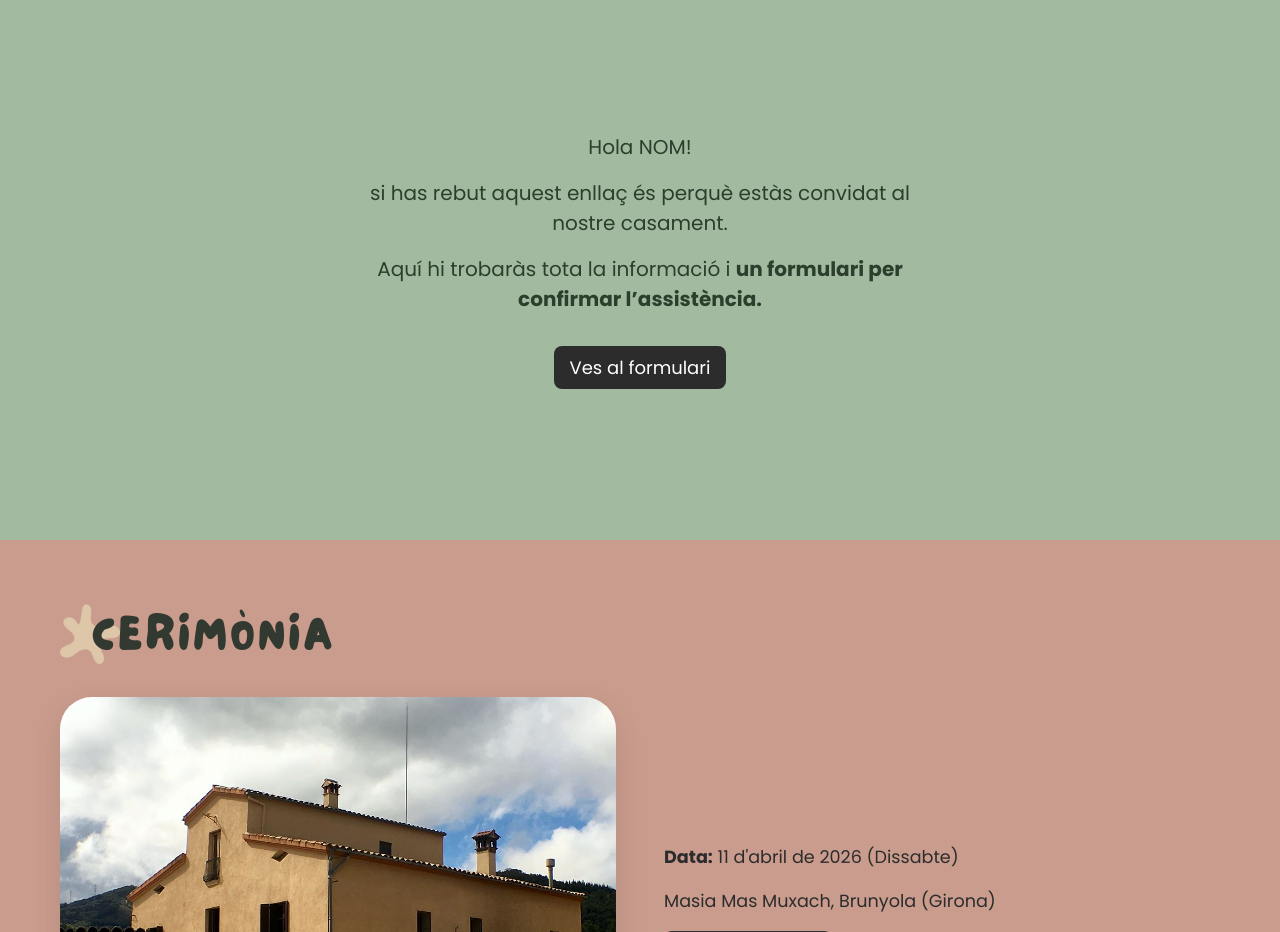
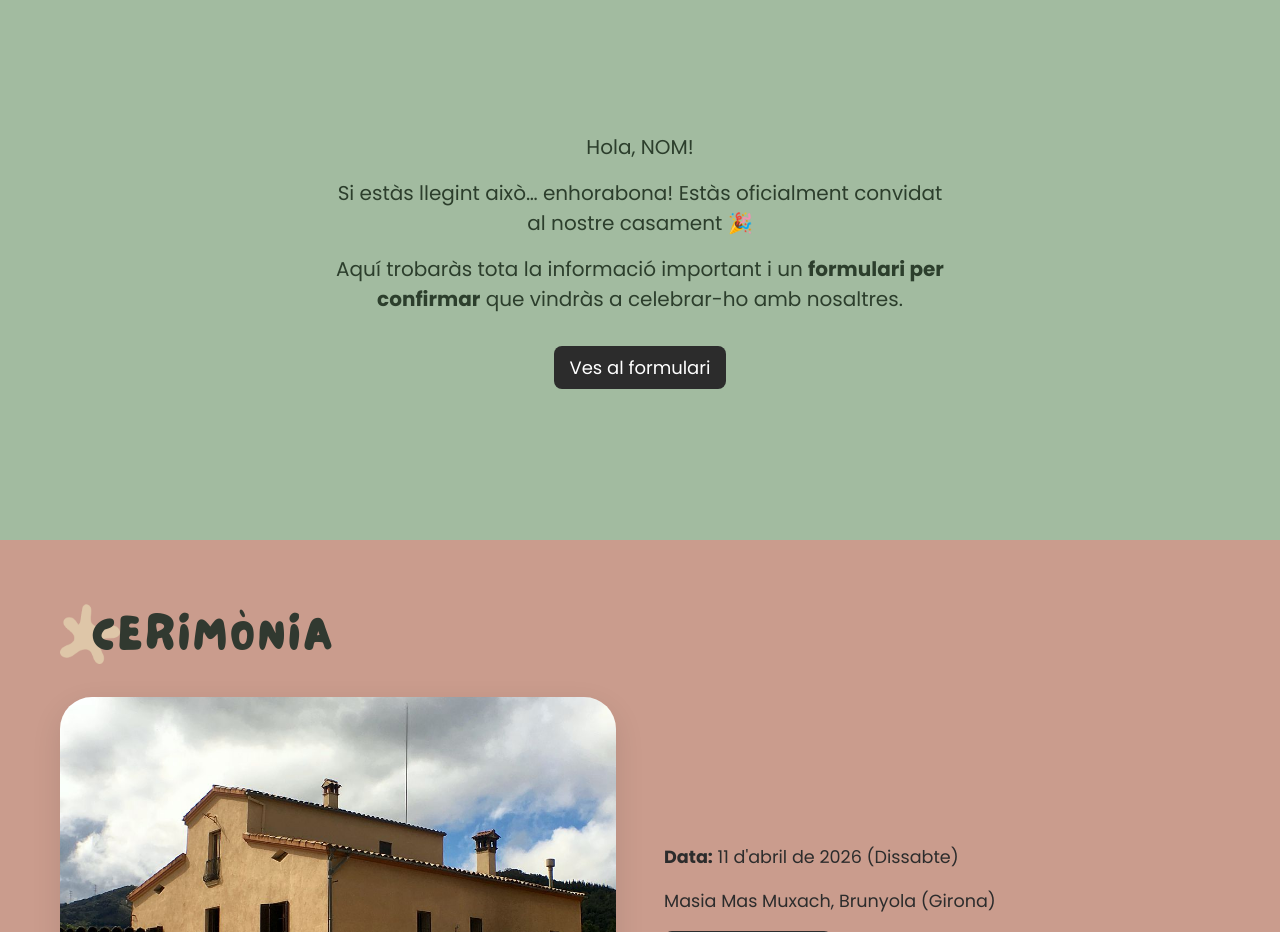
Before and after one commit to AlbertSuarez/albert-elena, a Next.js app: page / in a window 1280 px wide. Shown: the part 820-1752 px from the top of the page. Built offline with nearby package versions, Linux system fonts and the light colour scheme.

Commit message:
💬 Updated Welcome message

```diff
--- a/src/components/Invitation/Invitation.tsx
+++ b/src/components/Invitation/Invitation.tsx
@@ -17,9 +17,9 @@ export default function Invitation() {
   return (
     <section id="invitation" className={styles.invitation}>
       <div className={styles.invitationContent}>
-        <p>Hola NOM!</p>
-        <p>si has rebut aquest enllaç és perquè estàs convidat al nostre casament.</p>
-        <p>Aquí hi trobaràs tota la informació i <strong>un formulari per confirmar l’assistència.</strong></p>
+        <p>Hola, NOM!</p>
+        <p>Si estàs llegint això… enhorabona! Estàs oficialment convidat al nostre casament 🎉</p>
+        <p>Aquí trobaràs tota la informació important i un <strong>formulari per confirmar</strong> que vindràs a celebrar-ho amb nosaltres.</p>
       </div>
       <div className={styles.invitationButton}>
         <Button onClick={scrollToForm}>Ves al formulari</Button>
```
